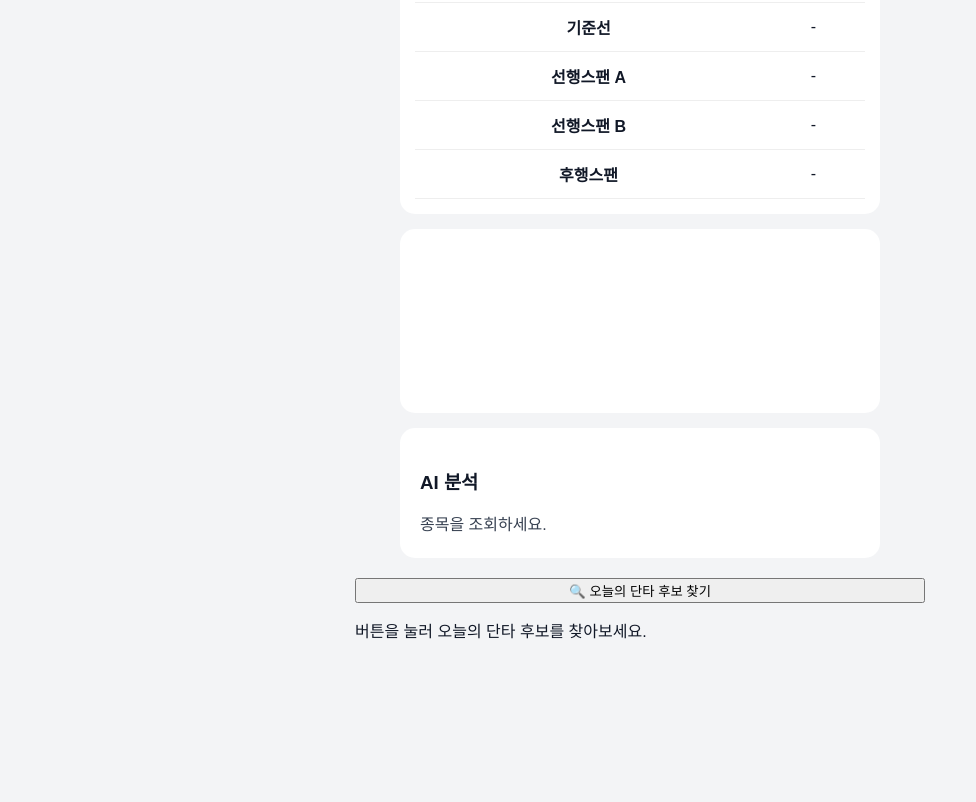
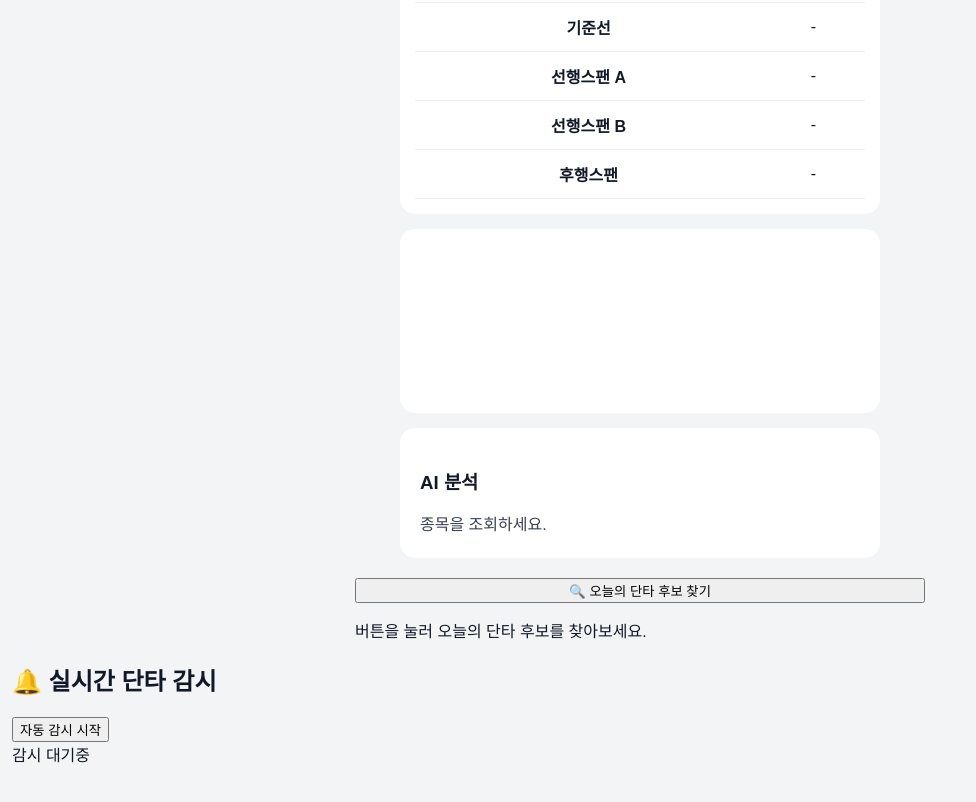
Before and after one commit to ASAN-INJU/first, a website: page index.html in a window 1280 px wide. Shown: the part 1204-2006 px from the top of the page, without its empty margins (0-976 px from the left). Before the commit the page ends 1926 px from the top, so only its background shows below. Drawn offline with nearby package versions, Linux system fonts and the light colour scheme.

Commit message:
Add real-time monitoring section to index.html

```diff
--- a/index.html
+++ b/index.html
@@ -308,5 +308,24 @@ if ("serviceWorker" in navigator) {
     </div>
 
 </div>
+    <!-- ==============================
+ V13 실시간 급등 감시
+============================== -->
+
+<section class="watchBox">
+
+<h2>🔔 실시간 단타 감시</h2>
+
+<button onclick="startWatch()">
+자동 감시 시작
+</button>
+
+<div id="watchResult">
+
+감시 대기중
+
+</div>
+
+</section>
 </body>
 </html>
```
